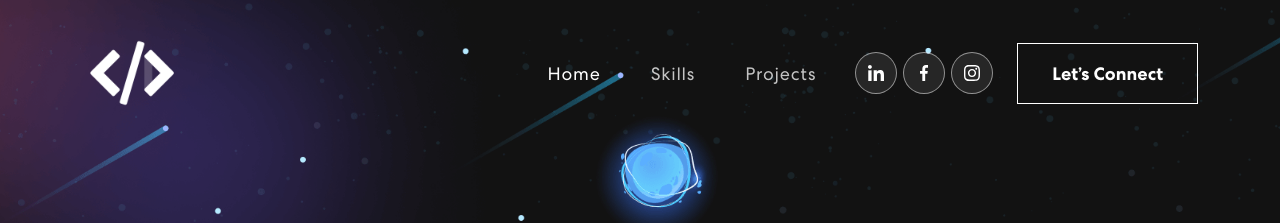
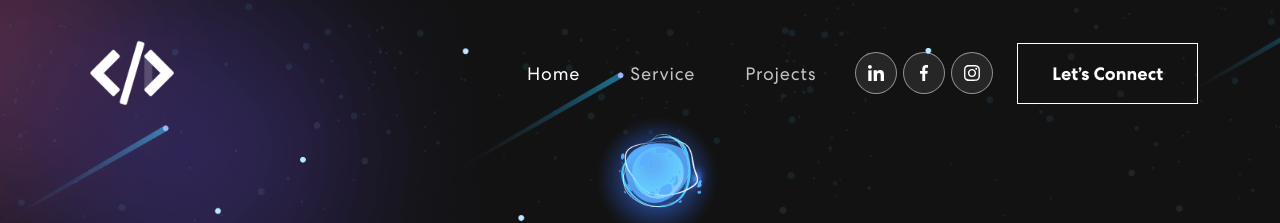
Before and after one commit to vaftadevyst/personal-website, a React (Create React App) app: page / in a window 1280 px wide. Shown: the top 223 px of the page. Built offline with nearby package versions, Linux system fonts and the light colour scheme; no server answers.

Commit message:
update navbar

```diff
--- a/src/components/NavBar.js
+++ b/src/components/NavBar.js
@@ -45,7 +45,7 @@
           <Navbar.Collapse id="basic-navbar-nav">
             <Nav className="ms-auto">
               <Nav.Link href="#home" className={activeLink === 'home' ? 'active navbar-link' : 'navbar-link'} onClick={() => onUpdateActiveLink('home')}>Home</Nav.Link>
-              <Nav.Link href="#skills" className={activeLink === 'skills' ? 'active navbar-link' : 'navbar-link'} onClick={() => onUpdateActiveLink('skills')}>Skills</Nav.Link>
+              <Nav.Link href="#skills" className={activeLink === 'skills' ? 'active navbar-link' : 'navbar-link'} onClick={() => onUpdateActiveLink('skills')}>Service</Nav.Link>
               <Nav.Link href="#projects" className={activeLink === 'projects' ? 'active navbar-link' : 'navbar-link'} onClick={() => onUpdateActiveLink('projects')}>Projects</Nav.Link>
             </Nav>
             <span className="navbar-text">
```
